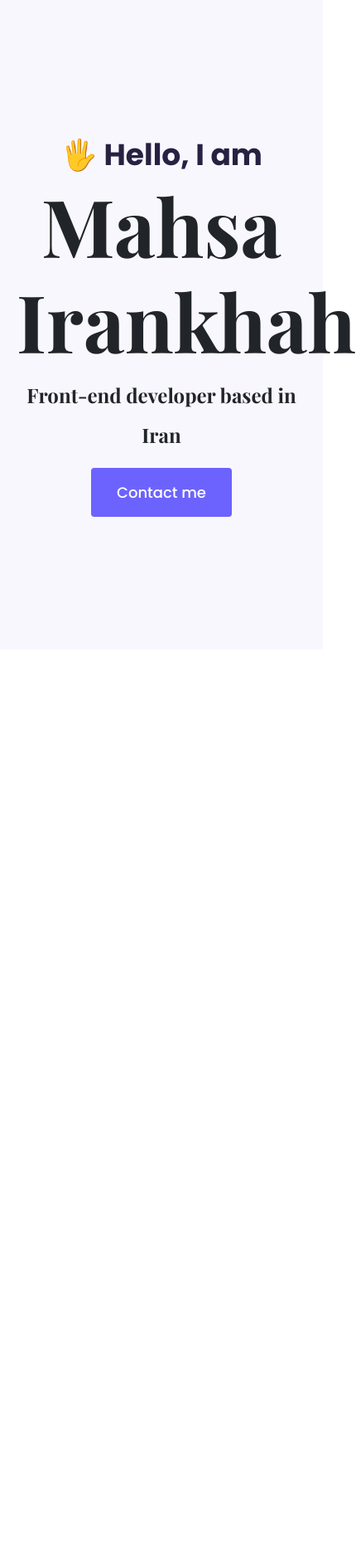
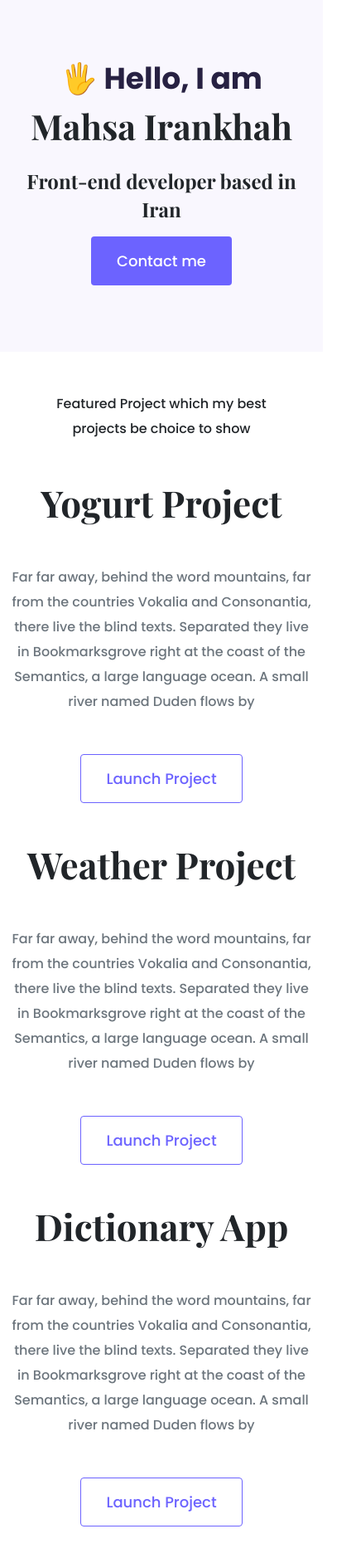
Before and after one commit to mahdesign/Portfolio-project, a plain HTML site: page index.html in a window 390 px wide. Shown: the whole page at 83% size, 430 px wide, since content can reach past the window. Before the commit the page ends 844 px from the top, so only its background shows below. Drawn offline with nearby package versions, Linux system fonts and the light colour scheme.

Commit message:
Added homepage content design

```diff
--- a/index.html
+++ b/index.html
@@ -41,5 +41,61 @@
         <a href="#" class="btn btn-branding">Contact me</a>
       </div>
     </div>
+    <p class="text-center m-5">
+      Featured Project which my best projects be choice to show
+    </p>
+    <div class="container">
+      <div class="row mb-5">
+        <div class="col d-none d-lg-block">
+          <img src="/img/yogurt.png" alt="" class="img-fluid" />
+        </div>
+        <div class="col">
+          <div class="project-description">
+            <h2 class="mb-5">Yogurt Project</h2>
+            <p class="mb-5 text-muted">
+              Far far away, behind the word mountains, far from the countries
+              Vokalia and Consonantia, there live the blind texts. Separated
+              they live in Bookmarksgrove right at the coast of the Semantics, a
+              large language ocean. A small river named Duden flows by
+            </p>
+            <a href="" class="btn btn-branding-outline">Launch Project</a>
+          </div>
+        </div>
+      </div>
+      <div class="row mb-5">
+        <div class="col">
+          <div class="project-description">
+            <h2 class="mb-5">Weather Project</h2>
+            <p class="mb-5 text-muted">
+              Far far away, behind the word mountains, far from the countries
+              Vokalia and Consonantia, there live the blind texts. Separated
+              they live in Bookmarksgrove right at the coast of the Semantics, a
+              large language ocean. A small river named Duden flows by
+            </p>
+            <a href="" class="btn btn-branding-outline">Launch Project</a>
+          </div>
+        </div>
+        <div class="col d-none d-lg-block">
+          <img src="/img/weather.png" alt="" class="img-fluid" />
+        </div>
+      </div>
+      <div class="row mb-5">
+        <div class="col d-none d-lg-block">
+          <img src="/img/dictionary.png" alt="" class="img-fluid" />
+        </div>
+        <div class="col">
+          <div class="project-description">
+            <h2 class="mb-5">Dictionary App</h2>
+            <p class="mb-5 text-muted">
+              Far far away, behind the word mountains, far from the countries
+              Vokalia and Consonantia, there live the blind texts. Separated
+              they live in Bookmarksgrove right at the coast of the Semantics, a
+              large language ocean. A small river named Duden flows by
+            </p>
+            <a href="" class="btn btn-branding-outline">Launch Project</a>
+          </div>
+        </div>
+      </div>
+    </div>
   </body>
 </html>
--- a/src/style.css
+++ b/src/style.css
@@ -20,9 +20,15 @@ h6 {
 }
 h1 {
   font-size: 96px;
+  line-height: 1.5;
+}
+h2 {
+  font-size: 62px;
 }
 p {
   font-weight: normal;
+  font-size: 16px;
+  line-height: 30px;
 }
 .hero {
   background-color: var(--secondary-color);
@@ -38,7 +44,7 @@ p {
 .hero h2 {
   font-size: 24px;
   font-weight: normal;
-  line-height: 2;
+  line-height: 1.4;
 }
 .btn-branding {
   color: white;
@@ -48,3 +54,30 @@ p {
   font-size: 18px;
   line-height: 27px;
 }
+.btn-branding-outline {
+  color: var(--branding-color);
+  border: 1px solid var(--branding-color);
+  border-radius: 4px;
+  padding: 15px 30px;
+  font-size: 18px;
+  line-height: 27px;
+}
+.project-description {
+  padding: 120px 60px;
+}
+@media (max-width: 900px) {
+  h1 {
+    font-size: 42px;
+    line-height: 2;
+  }
+  h2 {
+    font-size: 44px;
+  }
+  .hero {
+    padding: 80px 20px;
+  }
+  .project-description {
+    padding: 0;
+    text-align: center;
+  }
+}
```
Also changed, not shown: img/dictionary.png (added), img/weather.png (added), img/yogurt.png (added).
